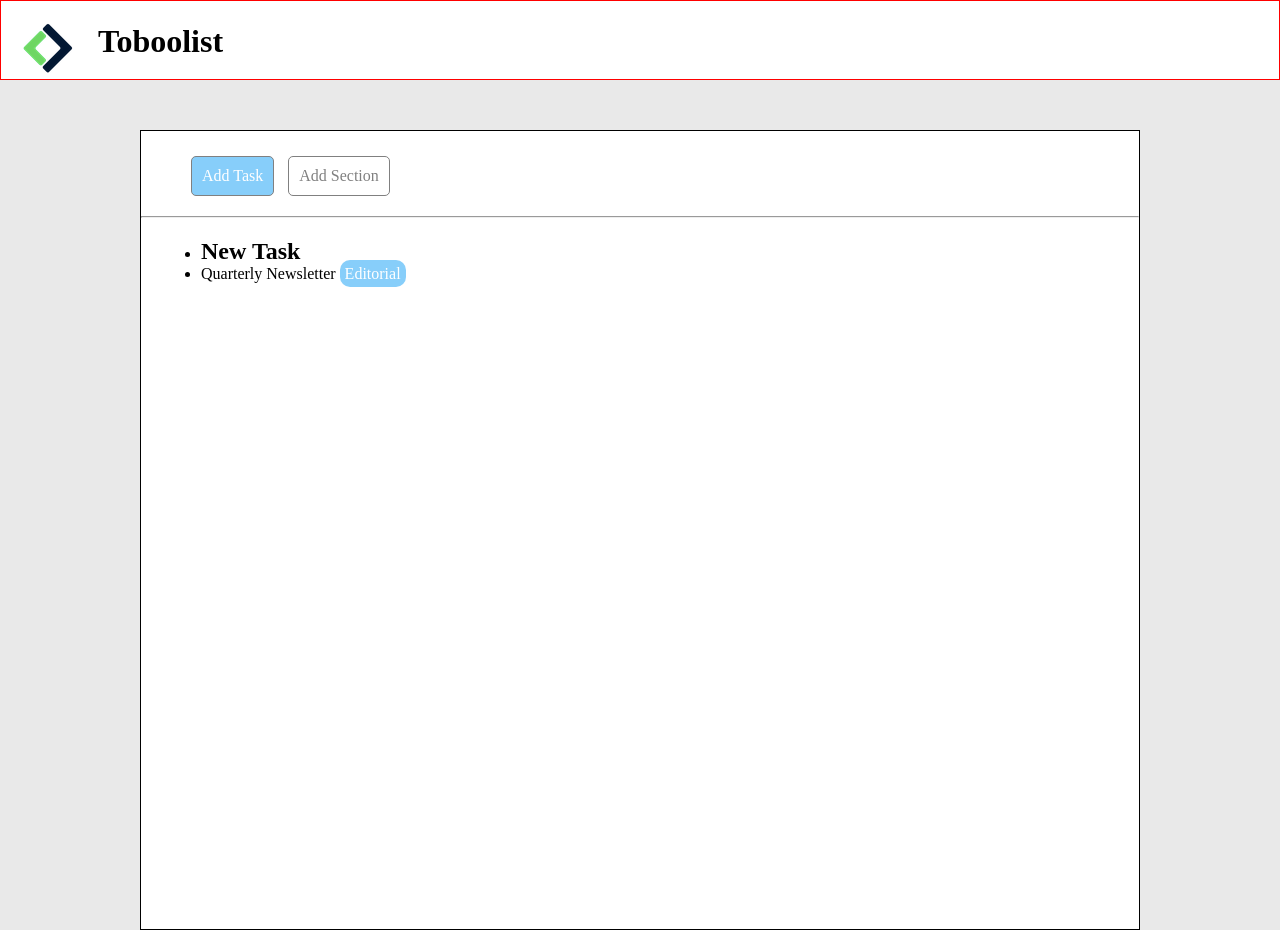
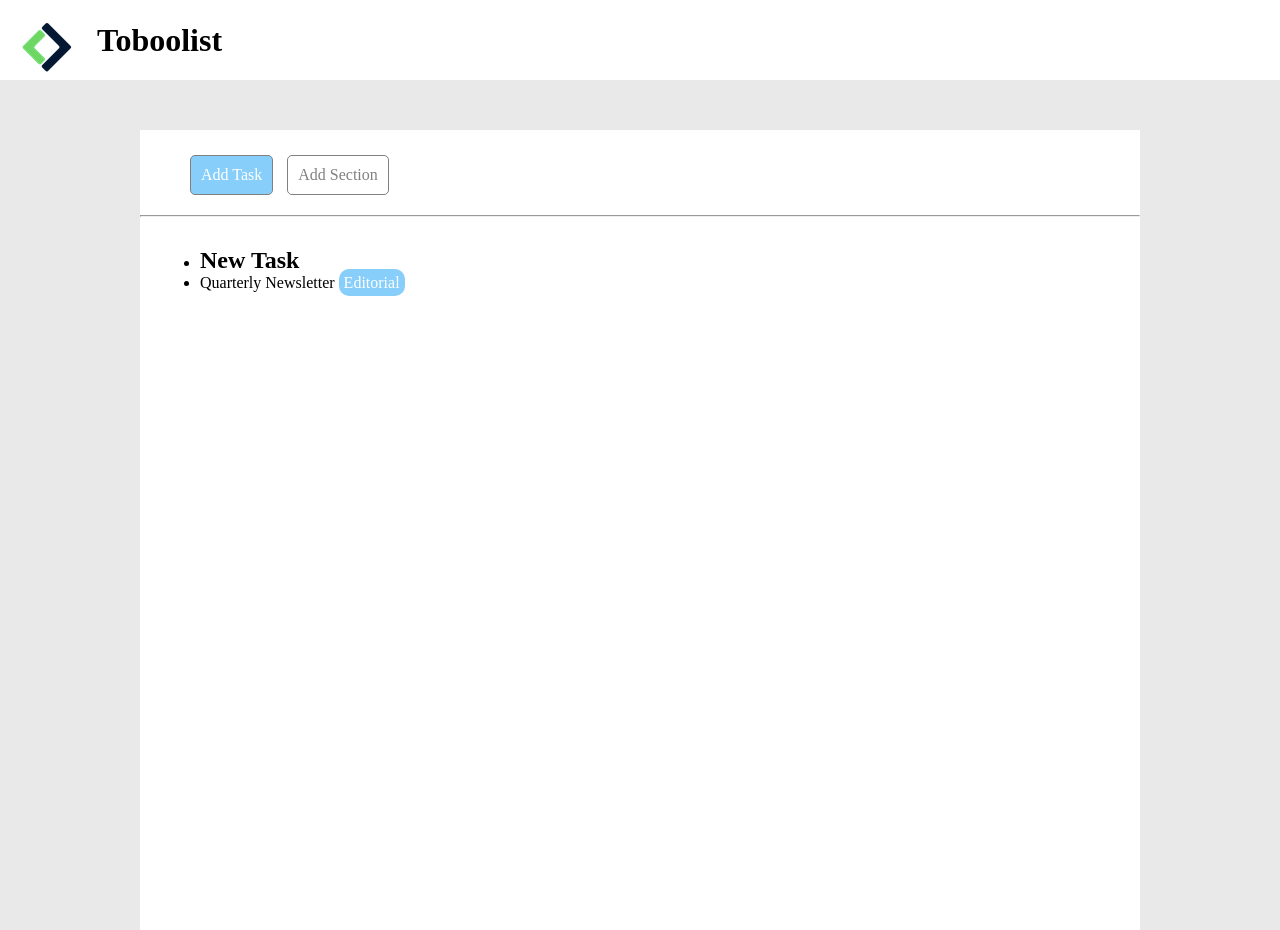
Before and after one commit to Zanco1993/html-css-toboolist, a plain HTML site: page index.html in a window 1280 px wide. Drawn offline with Linux system fonts and the light colour scheme.

Commit message:
tolto il border rosso dai vari elementi

```diff
--- a/css/style.css
+++ b/css/style.css
@@ -10,7 +10,6 @@ body{
 .intestazione{
     height: 80px;
     line-height: 80px;
-    border: 1px solid red;
     background-color: white;
 }
 
@@ -27,7 +26,6 @@ body{
 .container{
     width: 1000px;
     height: 800px;
-    border: 1px solid black;
     margin: 0 auto;
     margin-top: 50px;
     background-color: white;
@@ -77,6 +75,6 @@ ul{
 }
 
 section{
-    margin-top: 20px;
+    margin-top: 30px;
     margin-bottom: 20px;
 }
```
